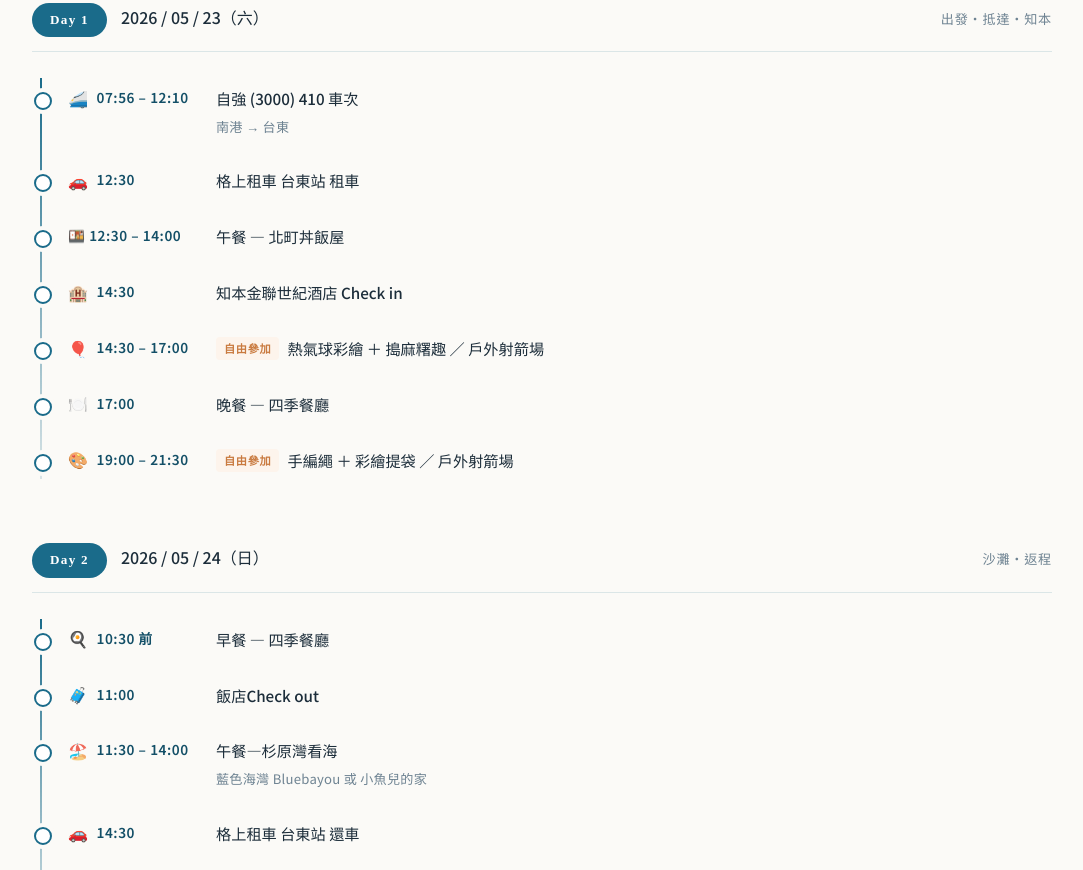
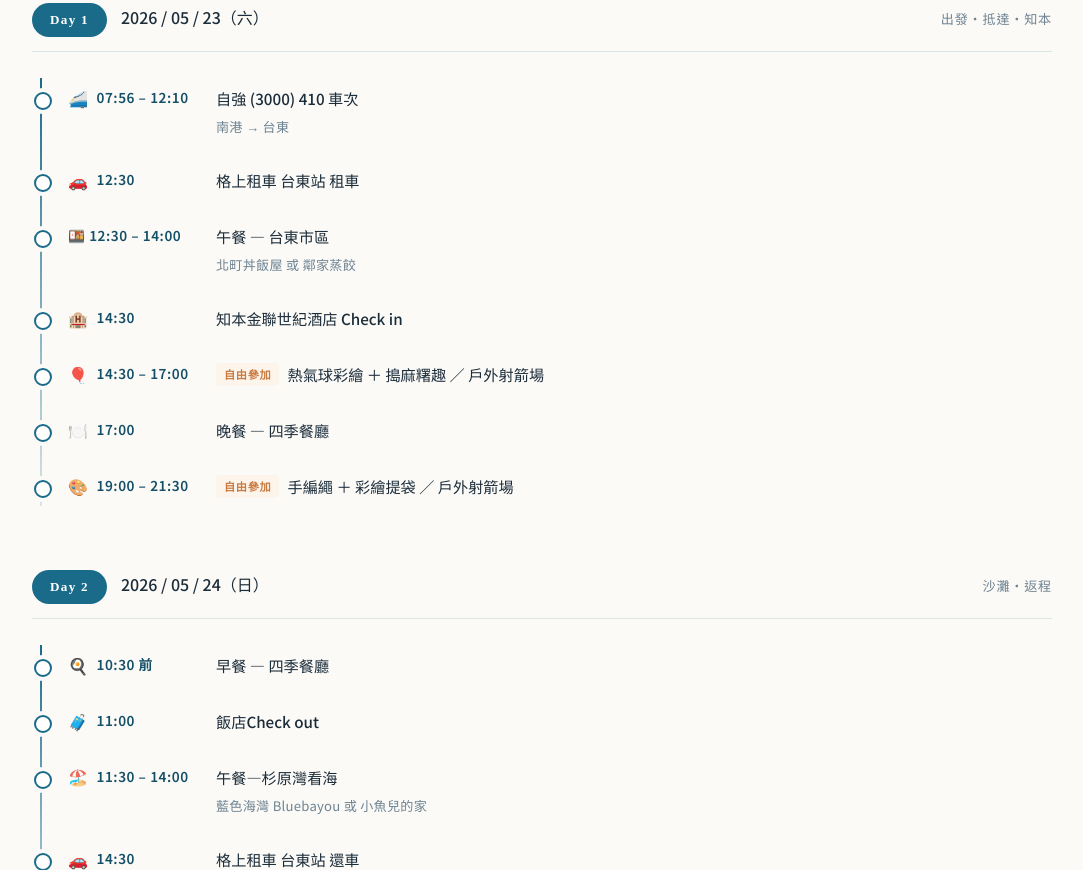
Before and after one commit to benj-com/benj-com.github.io, a plain HTML site: page taitung2026/index.html in a window 1280 px wide. Shown: the part 2332-3202 px from the top of the page, without its empty margins (98-1181 px from the left). Drawn offline with Linux system fonts and the light colour scheme.

Commit message:
Add files via upload

```diff
--- a/taitung2026/index.html
+++ b/taitung2026/index.html
@@ -997,7 +997,7 @@
       <li class="t-item">
         <div class="t-time">🍱
 12:30 – 14:00</div>
-        <div class="t-content"><span class="title">午餐 — 北町丼飯屋</span></div>
+        <div class="t-content"><span class="title">午餐 — 台東市區</span><span class="note">北町丼飯屋 或 鄰家蒸餃</span></div>
       </li>
       <li class="t-item">
         <div class="t-time"><span class="t-icon">🏨</span>14:30</div>
```
